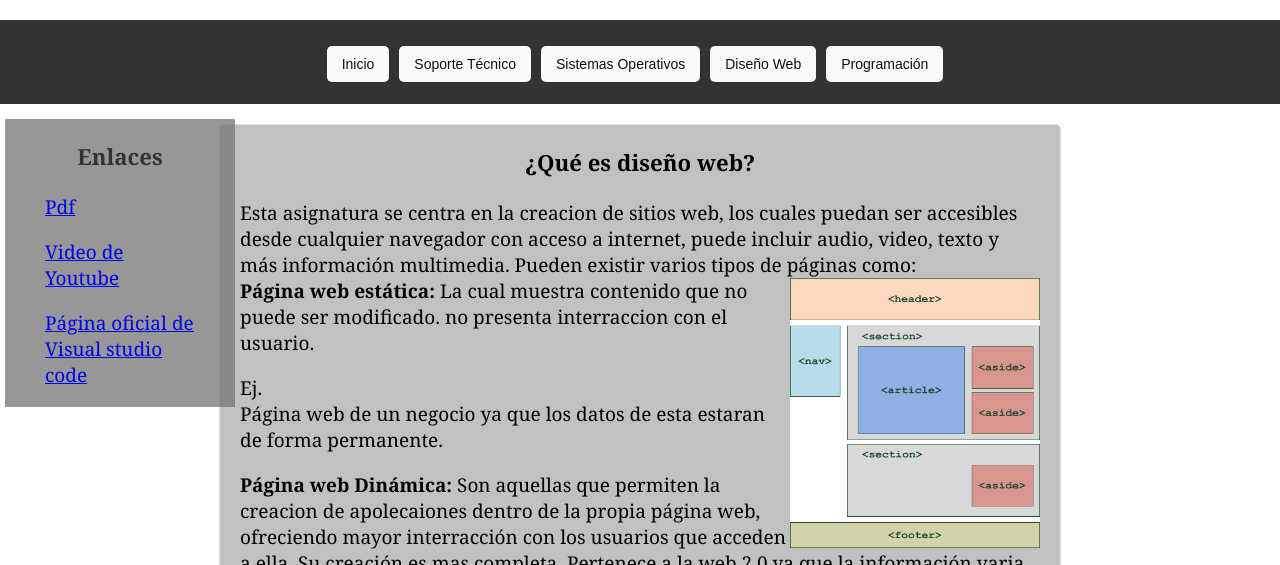
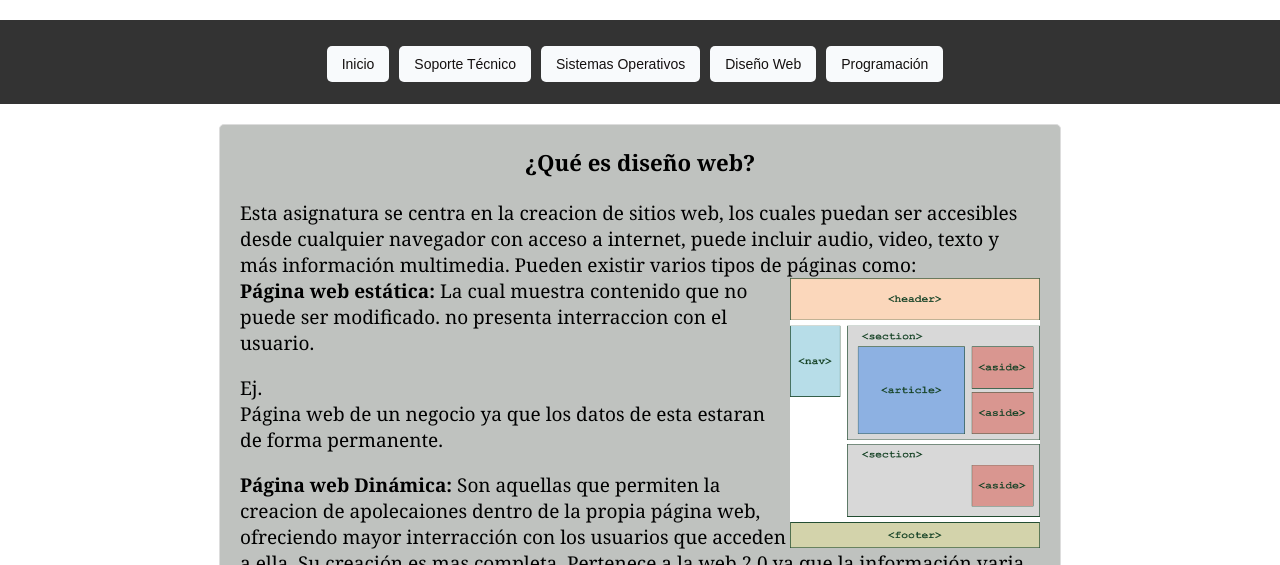
Before and after one commit to TareasSFQ/M-dulosinform-ticos, a plain HTML site: page diseño.html in a window 1280 px wide. Shown: the part 235-800 px from the top of the page. Drawn offline with Linux system fonts and the light colour scheme.

Commit message:
diseño.html

```diff
--- a/diseño.html
+++ b/diseño.html
@@ -100,12 +100,7 @@
             <li><a href="progrmcion.html">Programación</a></li>
         </ul>
     </nav>
-    <aside id="link">
-        <center><h3>Enlaces</h3></center>
-    <blockquote><a href="https://ceper.uniandes.edu.co/files/2022/10/MANUAL-HTML-Y-CSS.pdf">Pdf</a></blockquote>
-   <blockquote><a href="https://www.youtube.com/watch?v=WYN5UMQASDY">Video de Youtube</a></blockquote>
-    <blockquote><a href="https://code.visualstudio.com/">Página oficial de Visual studio code</a></blockquote>
-    </aside>
+
     <section class="s">
     <center><h3>¿Qué es diseño web?</h3></center>
     <p>Esta asignatura se centra en la creacion de sitios web, los cuales puedan ser accesibles desde cualquier navegador con acceso a internet, puede incluir audio, video, texto y más información multimedia. Pueden existir varios tipos de páginas como: <img src="esquema.png" align="right" width="250px" height="270px"><br><strong>Página web estática:</strong> La cual muestra contenido que no puede ser modificado. no presenta interraccion con el usuario.<div class="rojo">Ej.</div>Página web de un negocio ya que los datos de esta estaran de forma permanente.</p>
```
